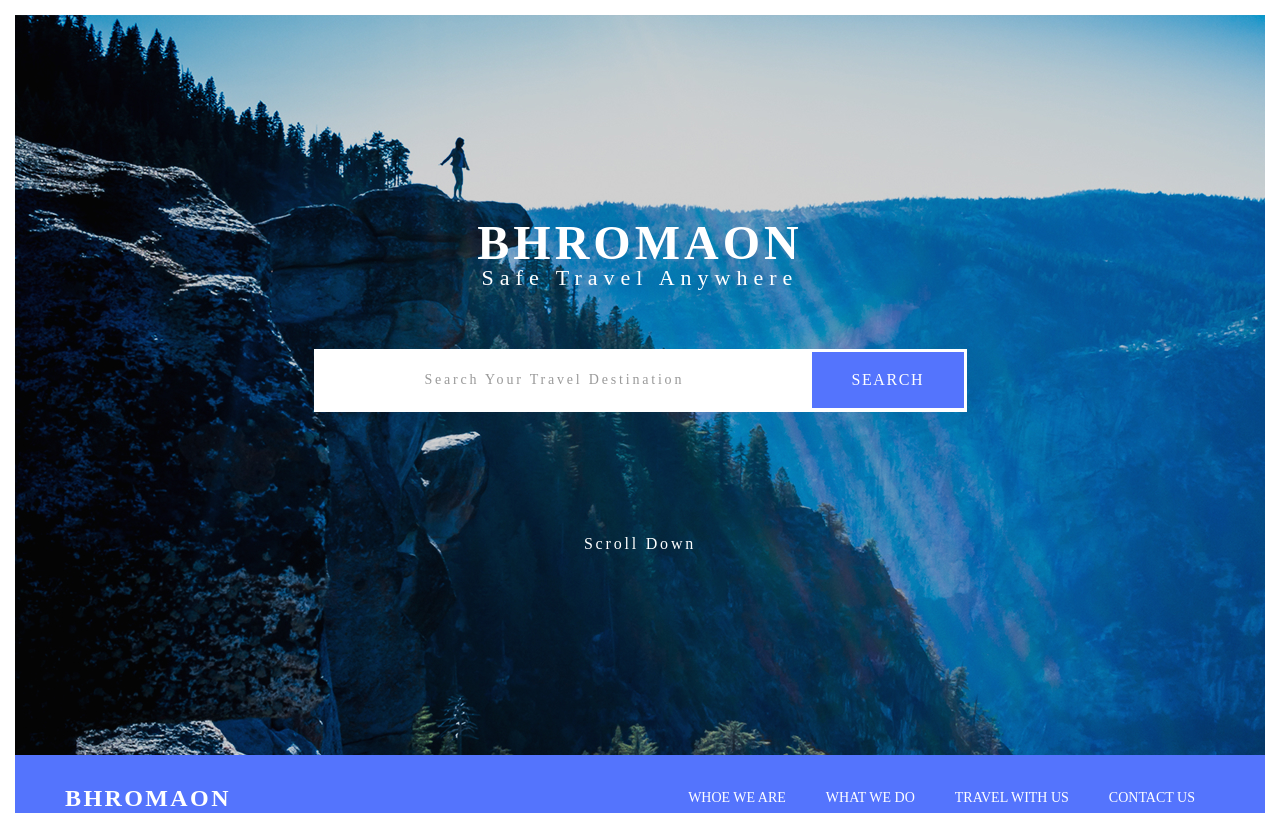
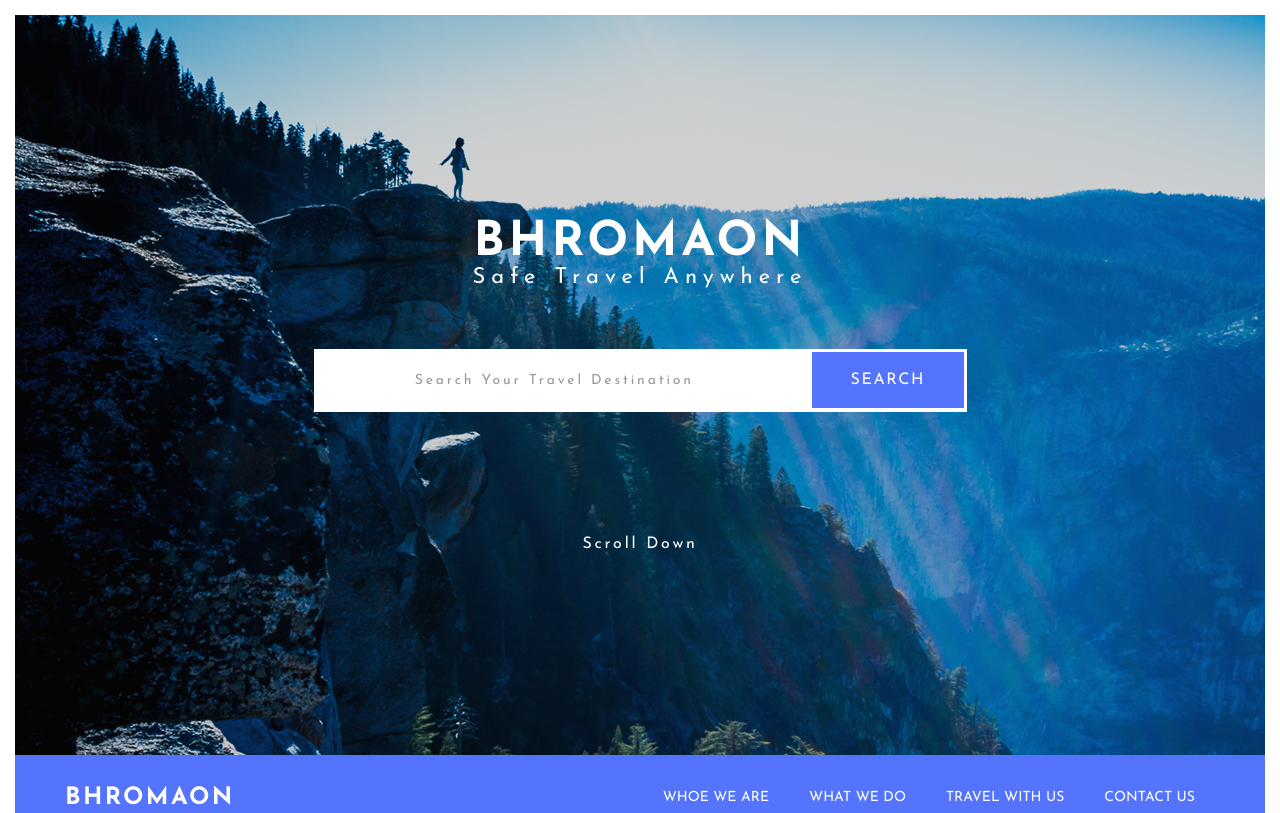
Before and after one commit to ElisyanBot/lektion-14, a plain HTML site: page index.html in a window 1280 px wide. Shown: the top 813 px of the page. Drawn offline with Linux system fonts and the light colour scheme.

Commit message:
font added

```diff
--- a/css/scss/_global.scss
+++ b/css/scss/_global.scss
@@ -11,6 +11,10 @@ $mainBtnHover: #435ac4;
 html{
     font-size: 62.5%;
     /*1 rem = 10 px*/
+
+    font-family: 'Josefin Sans', sans-serif;
+    font-weight: 400;
+    /*new standard font*/
 }
 
 body{
--- a/index.html
+++ b/index.html
@@ -4,6 +4,10 @@
     <meta charset="UTF-8">
     <meta http-equiv="X-UA-Compatible" content="IE=edge">
     <meta name="viewport" content="width=device-width, initial-scale=1.0">
+    <!--fonts-->
+        <!-- Josefin Sans: 400, 700-->
+        <link rel="preconnect" href="https://fonts.gstatic.com">
+        <link href="https://fonts.googleapis.com/css2?family=Josefin+Sans:wght@400;700&display=swap" rel="stylesheet">
     <link rel="stylesheet" href="css/index.css">
     <title>BHROMAON</title>
 
```
Also changed, not shown: css/index.css, 1 other file.
